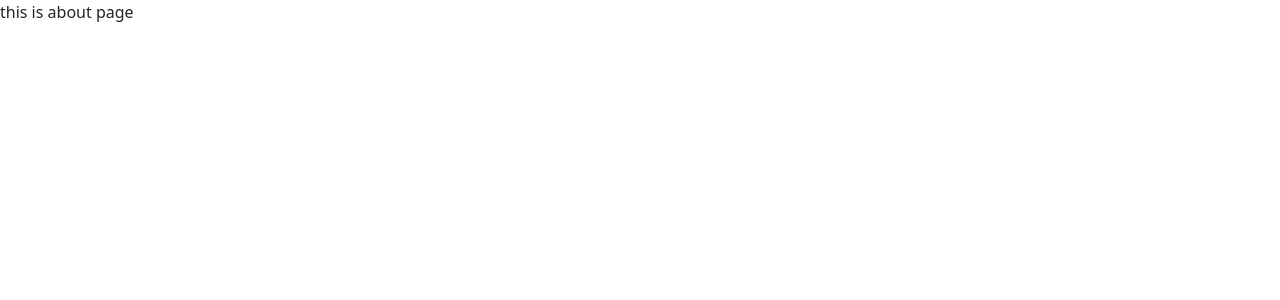
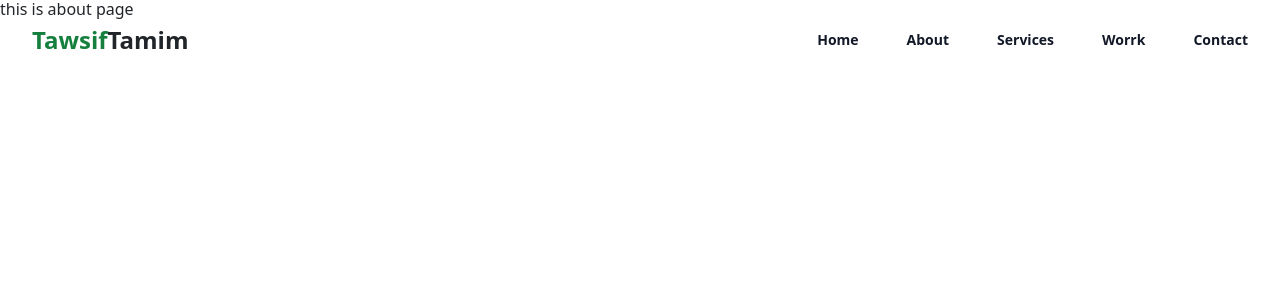
Before and after one commit to developer-tamim/vue-tailwind-practice, a Vue app: page /about in a window 1280 px wide. Shown: the top 300 px of the page. Built offline with nearby package versions, Linux system fonts and the light colour scheme.

Commit message:
navbar change

```diff
--- a/src/App.vue
+++ b/src/App.vue
@@ -1,12 +1,15 @@
 <template>
   <div id="app" class="bg-white ">
+    <navbar></navbar>
     <router-view></router-view>
   </div>
 </template>
 
 <script>
+import Navbar from './components/Navbar.vue';
 
 export default {
+  components: { Navbar },
   name: 'App',
 
 };
--- a/src/components/Home.vue
+++ b/src/components/Home.vue
@@ -1,6 +1,6 @@
 <template>
     <div>
-        <Navbar />
+        <!-- <Navbar /> -->
     <HeroSection />
     </div>
 </template>
--- a/src/components/pages/About.vue
+++ b/src/components/pages/About.vue
@@ -1,12 +1,22 @@
 <template>
     <div>
-        this is about page
+        <!-- <Navbar/> -->
     </div>
+    <div>
+        <h1>this is about page</h1>
+
+    </div>
+
 </template>
 
 <script>
+import Navbar from '../Navbar.vue'
+
     export default {
-        name: "About"
+        name: "About",
+        components: {
+            Navbar
+        }
 
     }
 </script>
```
